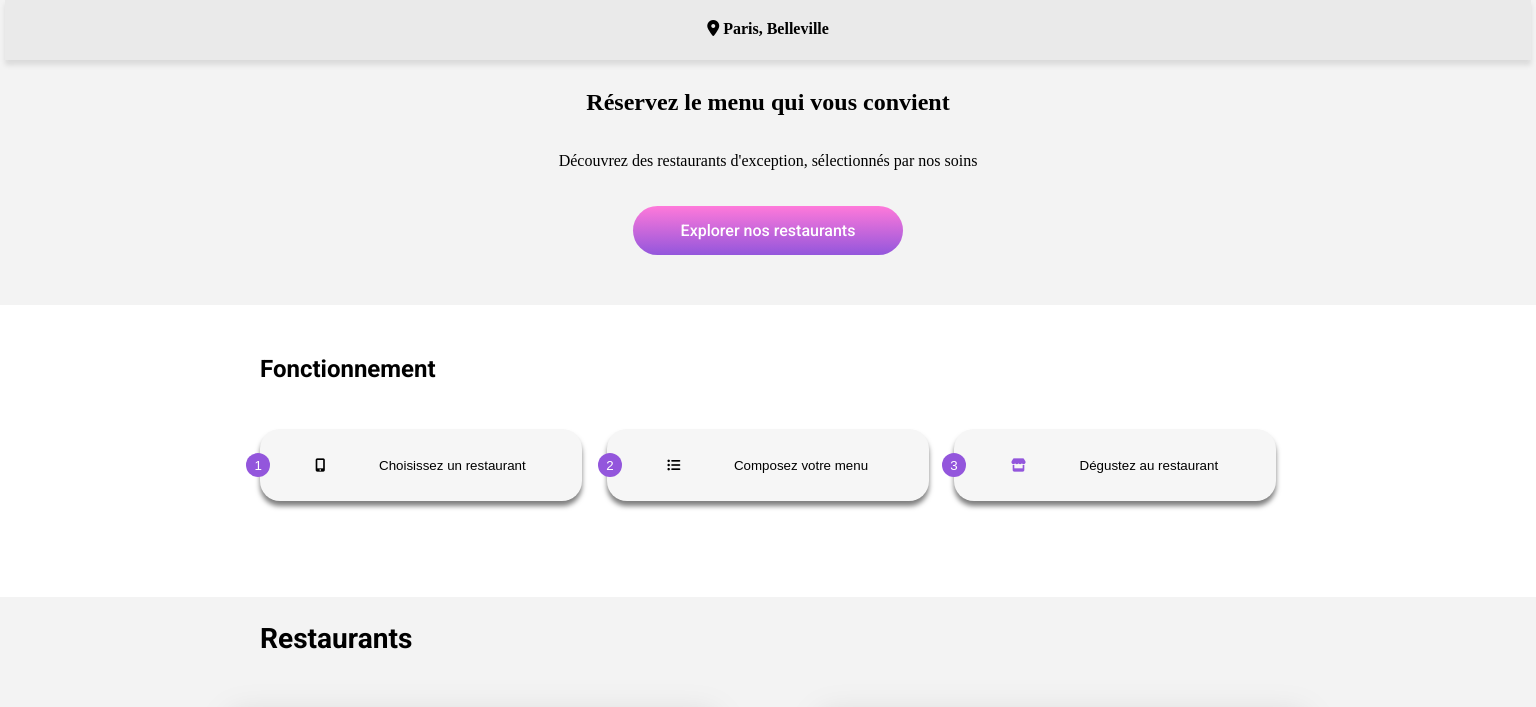
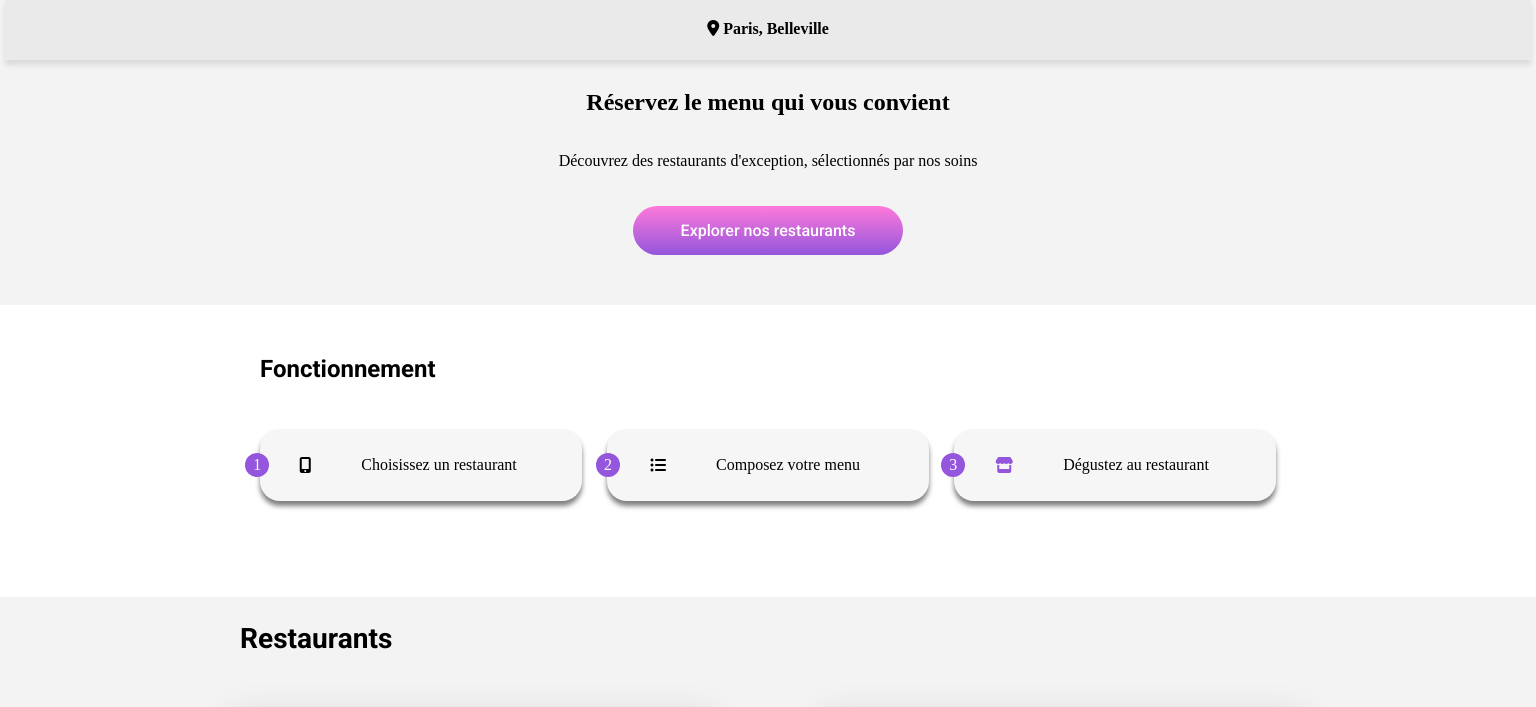
Before and after one commit to Adel329/Projet4, a plain HTML site: page index.html in a window 1536 px wide. Shown: the part 69-776 px from the top of the page. Drawn offline with Linux system fonts and the light colour scheme; grey boxes are pictures that could not be loaded; a web font is replaced by a local one.

Commit message:
button modification

```diff
--- a/assets/scss/index.scss
+++ b/assets/scss/index.scss
@@ -330,7 +330,7 @@ body {
 
         &:hover {
             opacity: 1;
-            animation: slideIn 0.5s ease-in-out;
+            animation: slideIn 0.7s ease-in-out;
         }
     }
 }
@@ -385,10 +385,13 @@ body {
             gap: 25px;
             .tips-button {
                 width: 322px;
-                gap: 25px;
+                gap: 0;
+                display: flex;
+                justify-content: center;
+
                 &::before {
                     position: relative;
-                    left: -70px;
+                    left: -80px;
                 }
             }
         }
@@ -408,7 +411,7 @@ body {
         flex-direction: column;
         gap: 28px;
         .resto-title {
-            margin: 0 80px;
+            margin: 0 60px;
             padding: 0;
         }
         .resto-card {
--- a/index.html
+++ b/index.html
@@ -45,10 +45,8 @@
                     <p>Découvrez des restaurants d'exception, sélectionnés par nos soins</p>
                 </div>
                 <div class="button-container">
-                    <a href="index.html#Restaurants">
-                        <button class="button-content">
+                    <a class="button-content" href="index.html#Restaurants">
                         Explorer nos restaurants
-                        </button>
                     </a>
                 </div>
             </section>
@@ -58,27 +56,21 @@
                 </div>
                 <div class="tuto-step">
                     <ol>
-                        <button class="tips-button">
-                            <li>
+                        <li class="tips-button">
                             <i class="fa-solid fa-mobile-screen-button"></i>
                             <span>Choisissez un restaurant</span>
                             <!--Bouton Choix Restaurant-->
                          </li>
-                        </button>
-                        <button class="tips-button">
-                            <li>
+                        <li class="tips-button">
                             <i class="fa-solid fa-list-ul"></i>
                             <span>Composez votre menu</span>
                             <!--Bouton Menu-->
                         </li>
-                        </button>
-                        <button class="tips-button">
-                            <li>
+                        <li class="tips-button">
                             <i class="fa-solid fa-store"></i>
                             <span>Dégustez au restaurant</span>
                             <!--Bouton Lieu Restaurant-->
                         </li>
-                        </button>
                     </ol>
                 </div>
             </section>
```
Also changed, not shown: menu-délices.html (+0 -1 lines), menu-enchantée.html (+0 -1 lines), menu-francaise.html (+0 -1 lines), menu-palette.html (+0 -1 lines), css/index.css, css/menu.css, 2 other files. Lines whose indentation alone changed are shown as unchanged.
